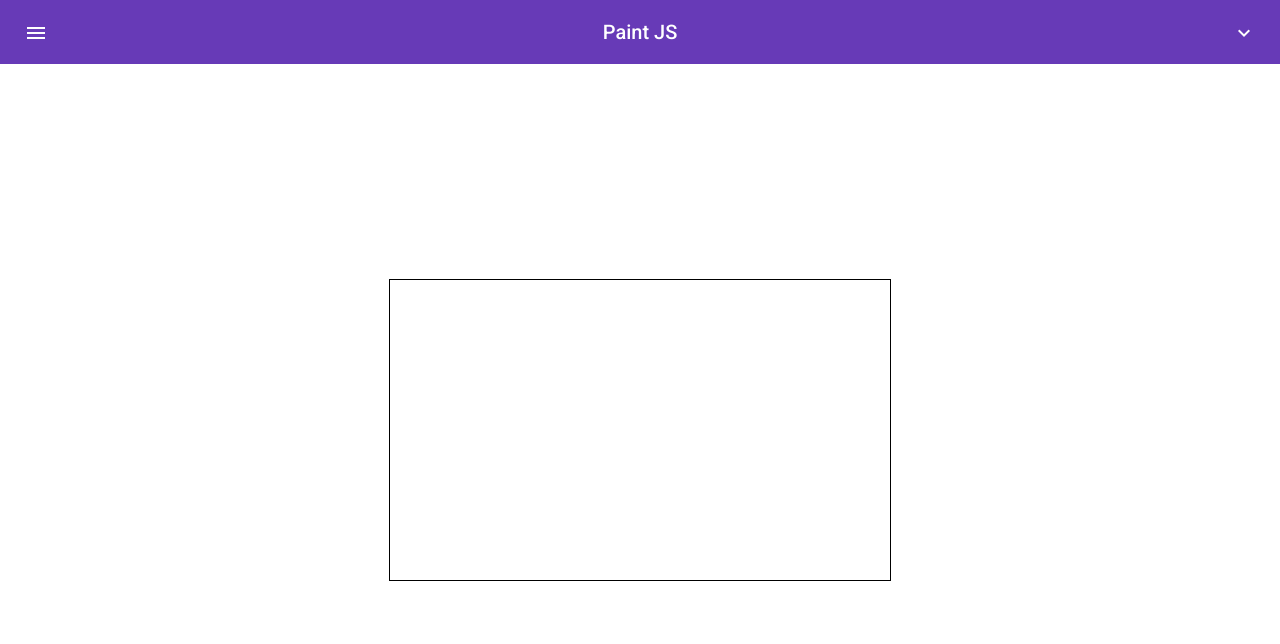
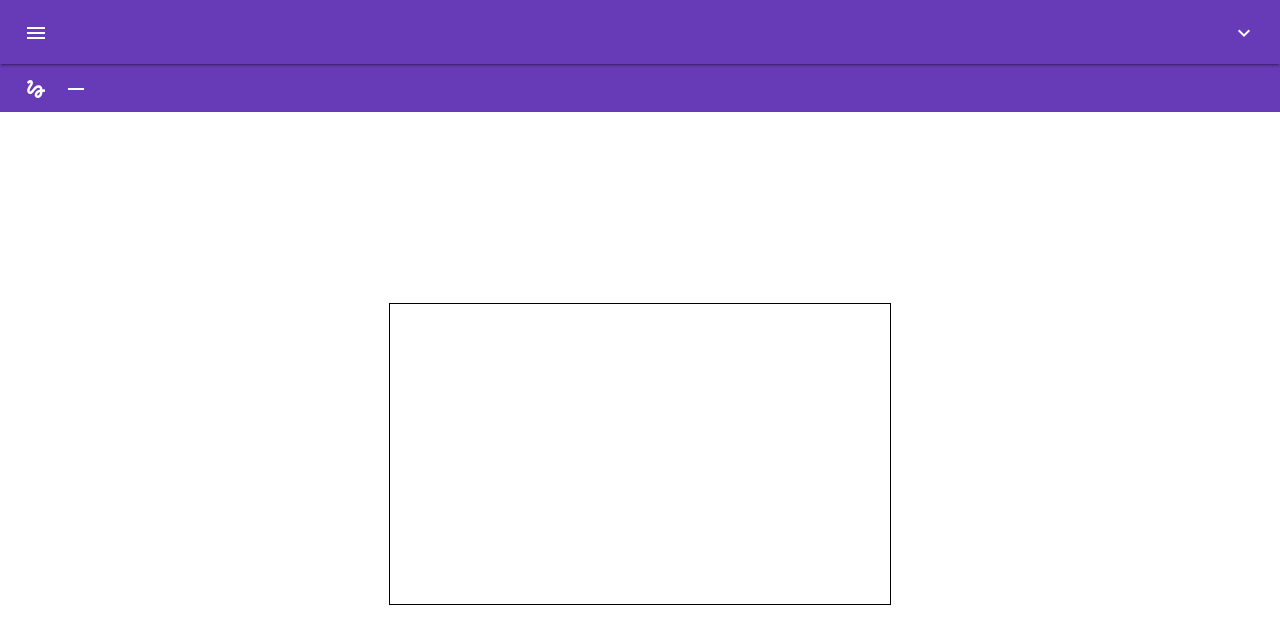
Before and after one commit to hwawrzacz/graphics-manipulator, an Angular app: page / in a window 1280 px wide. Both pictures are taken after a click on the button "expand_more". Shown: the top 644 px of the page. Built offline with nearby package versions, Linux system fonts and the light colour scheme.

Commit message:
Move app toolbar to toolbar component

```diff
--- a/src/app/app.component.html
+++ b/src/app/app.component.html
@@ -1,19 +1,5 @@
 <div class="app-wrapper">
-  <mat-toolbar color="primary">
-    <mat-toolbar-row>
-      <button mat-icon-button>
-        <mat-icon> menu </mat-icon>
-      </button>
-      <span>{{ title }}</span>
-      <button mat-icon-button>
-        <mat-icon> expand_more </mat-icon>
-      </button>
-    </mat-toolbar-row>
-
-    <mat-toolbar-row>
-      <!-- Controls goes here -->
-    </mat-toolbar-row>
-  </mat-toolbar>
+  <app-toolbar></app-toolbar>
 
   <main>
     <app-canvas></app-canvas>
--- a/src/app/app.component.scss
+++ b/src/app/app.component.scss
@@ -3,18 +3,6 @@
   flex: 1 1;
   height: 100vh;
   flex-direction: column;
-}
-
-mat-toolbar {
-  mat-toolbar-row {
-    &:nth-child(1) {
-      display: flex;
-      justify-content: space-between;
-    }
-    &:nth-child(2) {
-      max-height: 0;
-    }
-  }
 }
 
 main {
--- a/src/app/components/canvas-toolbar/canvas-toolbar.component.html
+++ b/src/app/components/canvas-toolbar/canvas-toolbar.component.html
@@ -1 +1,9 @@
-<p>canvas-toolbar works!</p>
+<div class="canvas-toolbar-wrapper">
+  <button mat-icon-button (click)="enableDrawingMode()" [matTooltip]="'Drawing'" [matTooltipPosition]="'below'">
+    <mat-icon> gesture </mat-icon>
+  </button>
+  <button mat-icon-button (click)="enableStraightLineMode()" [matTooltip]="'Straight line'"
+    [matTooltipPosition]="'below'">
+    <mat-icon> horizontal_rule </mat-icon>
+  </button>
+</div>
--- a/src/app/components/canvas-toolbar/canvas-toolbar.component.ts
+++ b/src/app/components/canvas-toolbar/canvas-toolbar.component.ts
@@ -6,10 +6,15 @@ import { Component, OnInit } from '@angular/core';
   styleUrls: ['./canvas-toolbar.component.scss']
 })
 export class CanvasToolbarComponent implements OnInit {
-
   constructor() { }
 
-  ngOnInit(): void {
+  ngOnInit(): void { }
+
+  public enableStraightLineMode(): void {
+
   }
 
+  public enableDrawingMode(): void {
+
+  }
 }
--- a/src/app/components/toolbar/toolbar.component.html
+++ b/src/app/components/toolbar/toolbar.component.html
@@ -1 +1,17 @@
-<p>toolbar works!</p>
+<mat-toolbar color="primary">
+  <mat-toolbar-row class="mat-elevation-z2">
+    <button mat-icon-button>
+      <mat-icon> menu </mat-icon>
+    </button>
+
+    <span>{{ title }}</span>
+
+    <button mat-icon-button>
+      <mat-icon (click)="toggleToolbar()"> expand_more </mat-icon>
+    </button>
+  </mat-toolbar-row>
+
+  <mat-toolbar-row color="default" [ngClass]="{'expanded': expanded}">
+    <app-canvas-toolbar></app-canvas-toolbar>
+  </mat-toolbar-row>
+</mat-toolbar>
--- a/src/app/components/toolbar/toolbar.component.scss
+++ b/src/app/components/toolbar/toolbar.component.scss
@@ -0,0 +1,21 @@
+mat-toolbar {
+  mat-toolbar-row {
+    transition: 300ms;
+
+    &:nth-child(1) {
+      display: flex;
+      justify-content: space-between;
+    }
+
+    &:nth-child(2) {
+      visibility: hidden;
+      max-height: 0;
+      overflow: hidden;
+    }
+  }
+}
+
+.expanded {
+  visibility: visible !important;
+  max-height: 48px !important;
+}
--- a/src/app/components/toolbar/toolbar.component.ts
+++ b/src/app/components/toolbar/toolbar.component.ts
@@ -1,4 +1,4 @@
-import { Component, OnInit } from '@angular/core';
+import { Component, Input, OnInit } from '@angular/core';
 
 @Component({
   selector: 'app-toolbar',
@@ -6,10 +6,31 @@ import { Component, OnInit } from '@angular/core';
   styleUrls: ['./toolbar.component.scss']
 })
 export class ToolbarComponent implements OnInit {
+  private _title = '';
+  private _expanded = false;
+
+  //#region Getters and setters
+  @Input('title')
+  set title(value: string) {
+    this._title = value;
+  }
+  get title(): string {
+    return this._title;
+  }
+
+  get expanded(): boolean {
+    return this._expanded;
+  }
+  //#endregion
 
   constructor() { }
 
   ngOnInit(): void {
   }
 
+  public toggleToolbar(): void {
+    console.log('expanded');
+
+    this._expanded = !this._expanded;
+  }
 }
```
